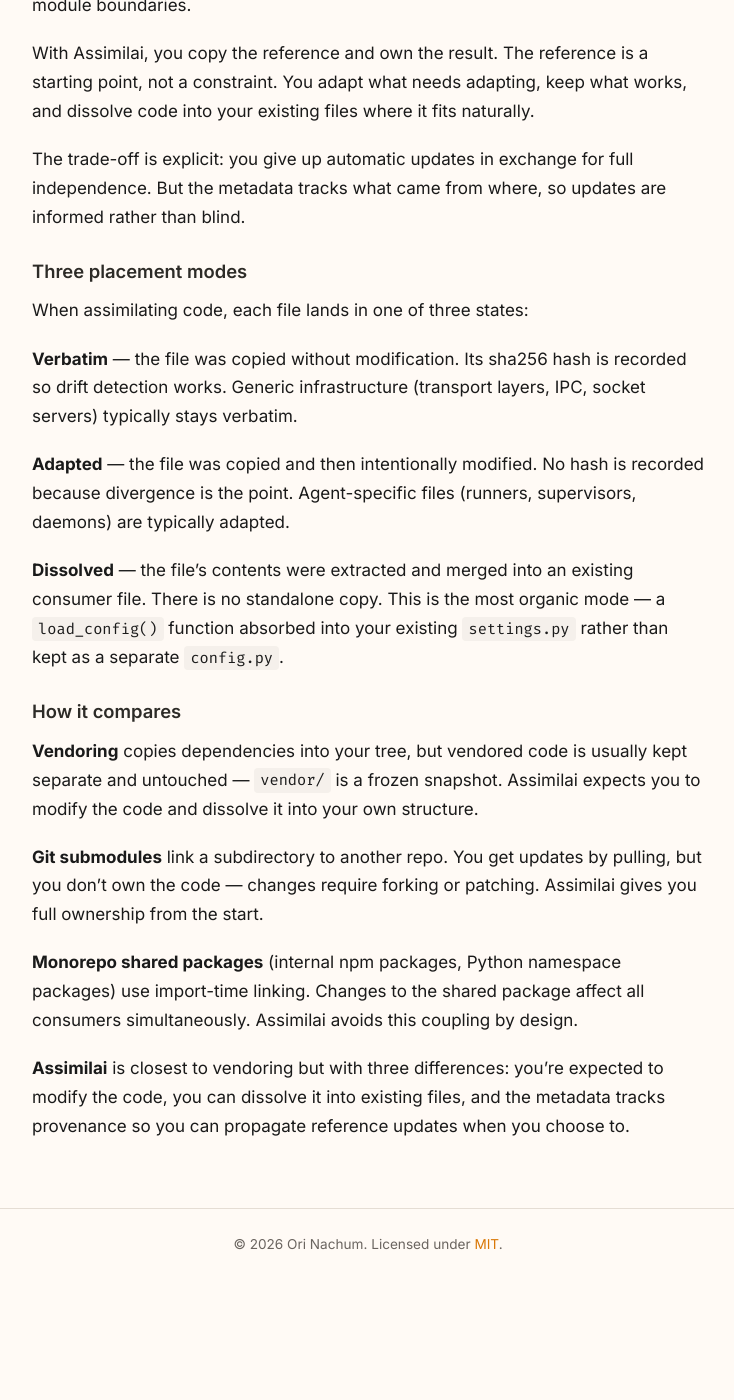
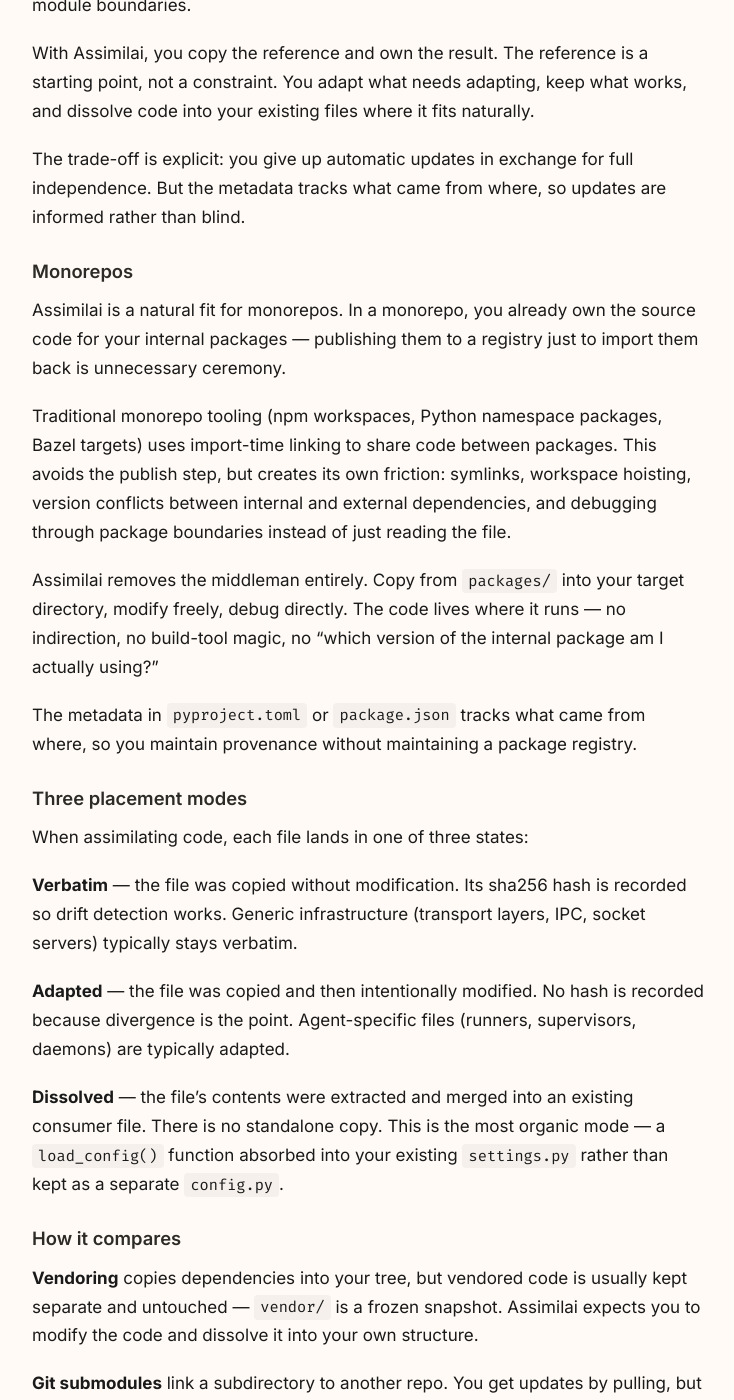
Before and after one commit to OriNachum/assimilai, a Jekyll site: the page built from docs/concept.md, in a window 1280 px wide and 1400 px high, scrolled down 696 px. Shown: the whole window, without its empty margins (272-1006 px from the left). Built offline with Jekyll 4.4.1, drawn with Linux system fonts in a browser that asks for light colours; before the commit the page ends 1976 px from its top, so only the background shows below that; some of the changed text lies outside the part shown.

Commit message:
Add monorepo use case to concept docs and homepage
Monorepos are a natural fit for Assimilai — devs already own the
source, publishing to a registry just to import back adds ceremony
without value. New section in concept docs covers: skipping the
publish step, avoiding workspace tooling friction, debugging
directly. Updated homepage Why section with fourth bullet and
when-not-to-use summary table.

Co-Authored-By: Claude Opus 4.6 (1M context) <noreply@anthropic.com>

```diff
--- a/docs/concept.md
+++ b/docs/concept.md
@@ -38,6 +38,29 @@ The trade-off is explicit: you give up automatic updates in
 exchange for full independence. But the metadata tracks what
 came from where, so updates are informed rather than blind.
 
+### Monorepos
+
+Assimilai is a natural fit for monorepos. In a monorepo, you
+already own the source code for your internal packages — publishing
+them to a registry just to import them back is unnecessary
+ceremony.
+
+Traditional monorepo tooling (npm workspaces, Python namespace
+packages, Bazel targets) uses import-time linking to share code
+between packages. This avoids the publish step, but creates its
+own friction: symlinks, workspace hoisting, version conflicts
+between internal and external dependencies, and debugging through
+package boundaries instead of just reading the file.
+
+Assimilai removes the middleman entirely. Copy from `packages/`
+into your target directory, modify freely, debug directly. The
+code lives where it runs — no indirection, no build-tool magic,
+no "which version of the internal package am I actually using?"
+
+The metadata in `pyproject.toml` or `package.json` tracks what
+came from where, so you maintain provenance without maintaining
+a package registry.
+
 ### Three placement modes
 
 When assimilating code, each file lands in one of three states:
@@ -70,10 +93,13 @@ updates by pulling, but you don't own the code — changes require
 forking or patching. Assimilai gives you full ownership from the
 start.
 
-**Monorepo shared packages** (internal npm packages, Python
-namespace packages) use import-time linking. Changes to the
-shared package affect all consumers simultaneously. Assimilai
-avoids this coupling by design.
+**Monorepo workspace tooling** (npm workspaces, Python namespace
+packages, Bazel) uses import-time linking within the monorepo.
+This avoids the external publish step but couples all consumers
+to the same version of shared code — changes propagate
+immediately to every consumer. Assimilai is also designed for
+monorepos but takes the opposite approach: each consumer gets
+its own copy and evolves independently.
 
 **Assimilai** is closest to vendoring but with three differences:
 you're expected to modify the code, you can dissolve it into
```
Also changed, not shown: docs/when-not-to-use.md (+1 -0 lines), index.md (+3 -0 lines).
